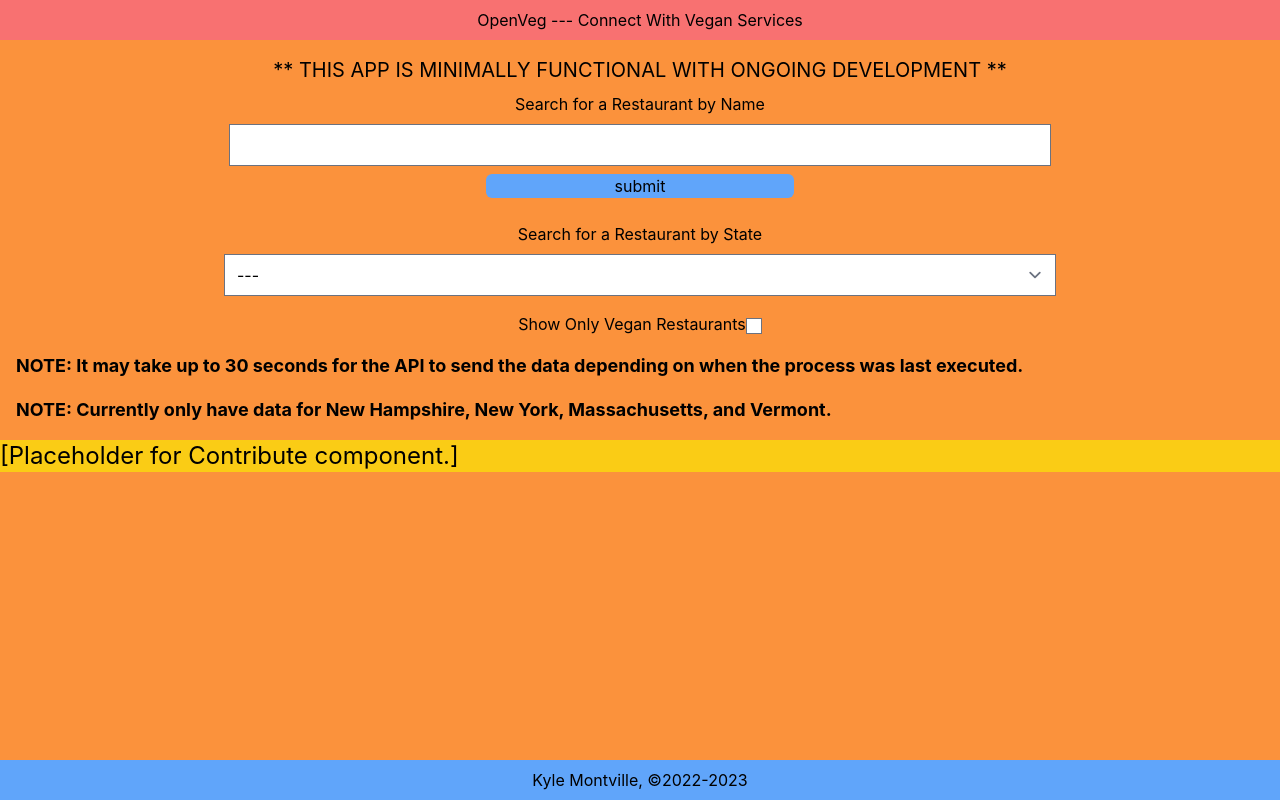
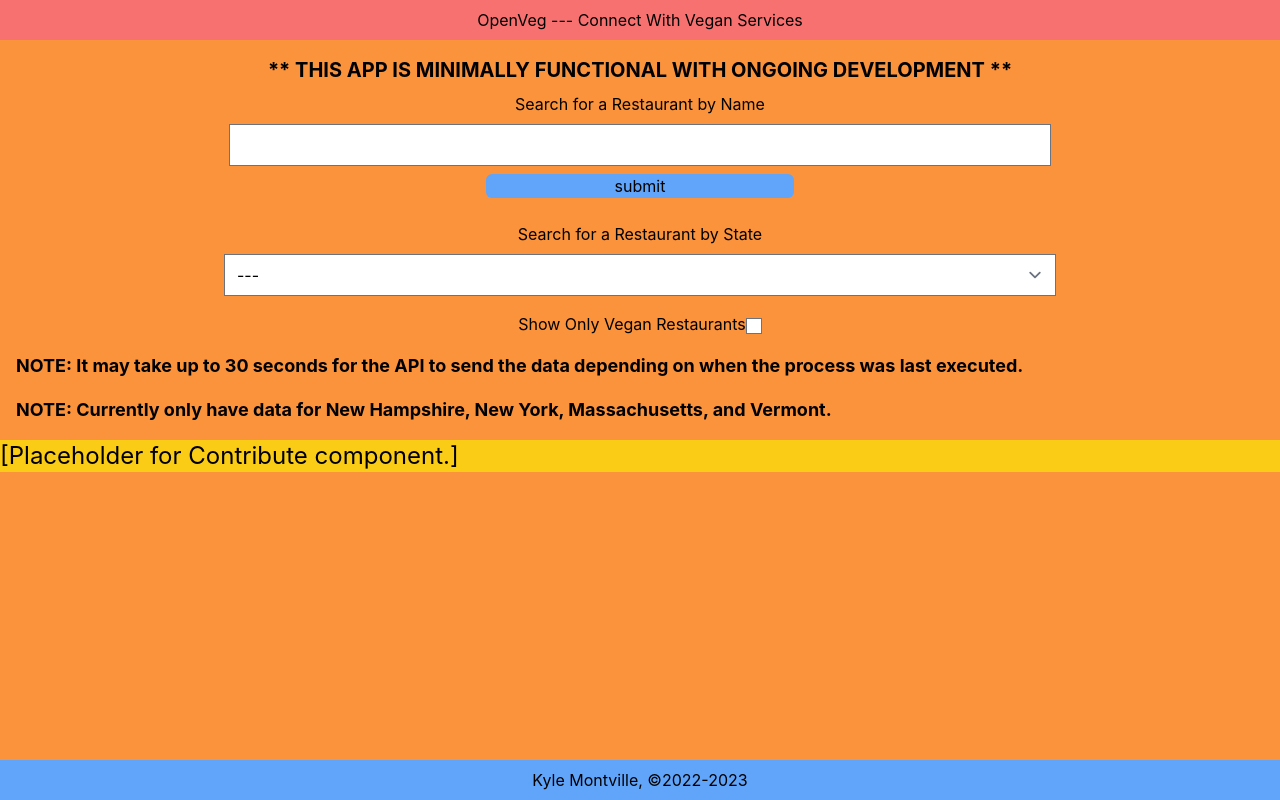
Before and after one commit to ksmontville/openveg_fe, a React (Create React App) app: page / in a window 1280 px wide. Built offline with nearby package versions, Linux system fonts and the light colour scheme.

Commit message:
Begin styling using TailwindCSS.

```diff
--- a/src/components/toolbar/Search.js
+++ b/src/components/toolbar/Search.js
@@ -34,7 +34,7 @@ class Search extends Component {
     render() {
         return(
             <div className={"m-4"}>
-                <p className={"text-center text-xl"}>** THIS APP IS MINIMALLY FUNCTIONAL WITH ONGOING DEVELOPMENT **</p>
+                <p className={"font-bold text-center text-xl"}>** THIS APP IS MINIMALLY FUNCTIONAL WITH ONGOING DEVELOPMENT **</p>
             <form className={"flex flex-col flex-nowrap items-center p-2 gap-y-2"} onSubmit={this.handleSubmit}>
                 <label>Search for a Restaurant by Name</label>
                 <input className={"w-2/3"} type="text" value={this.state.value} onChange={this.handleSearch} />
```
